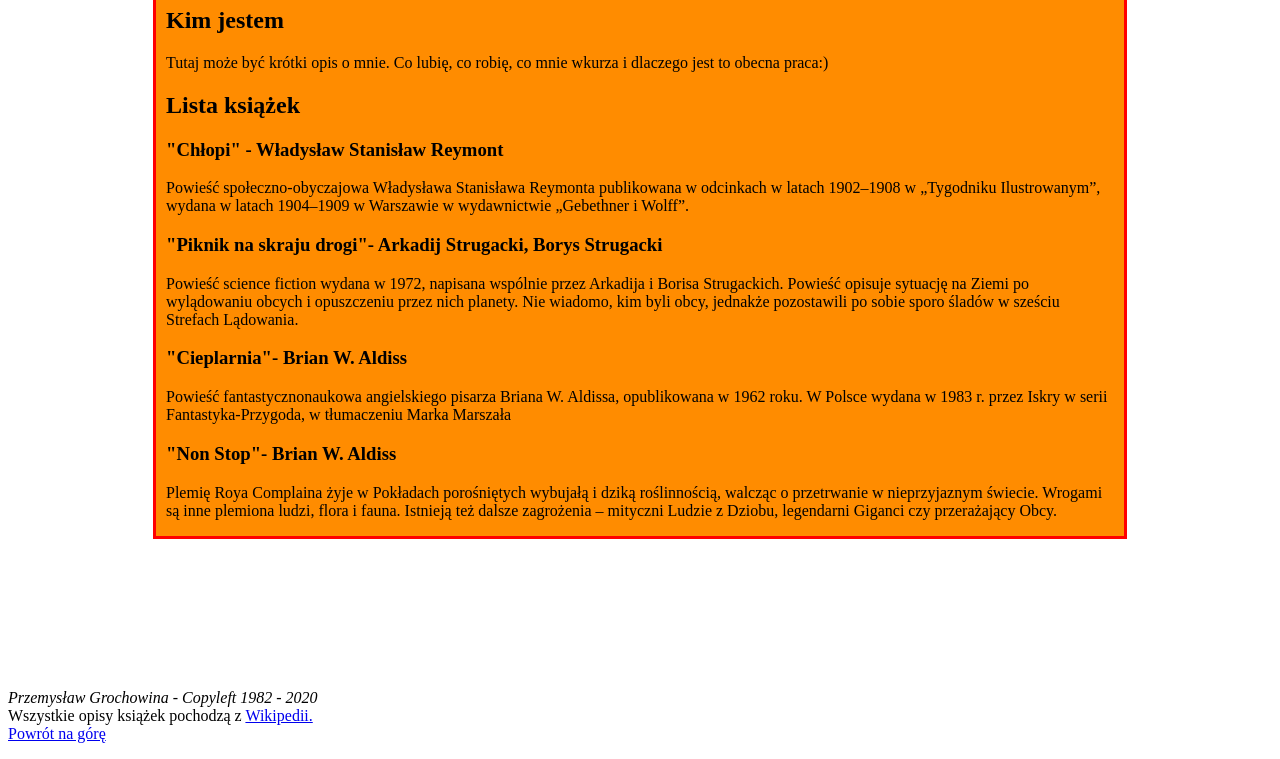
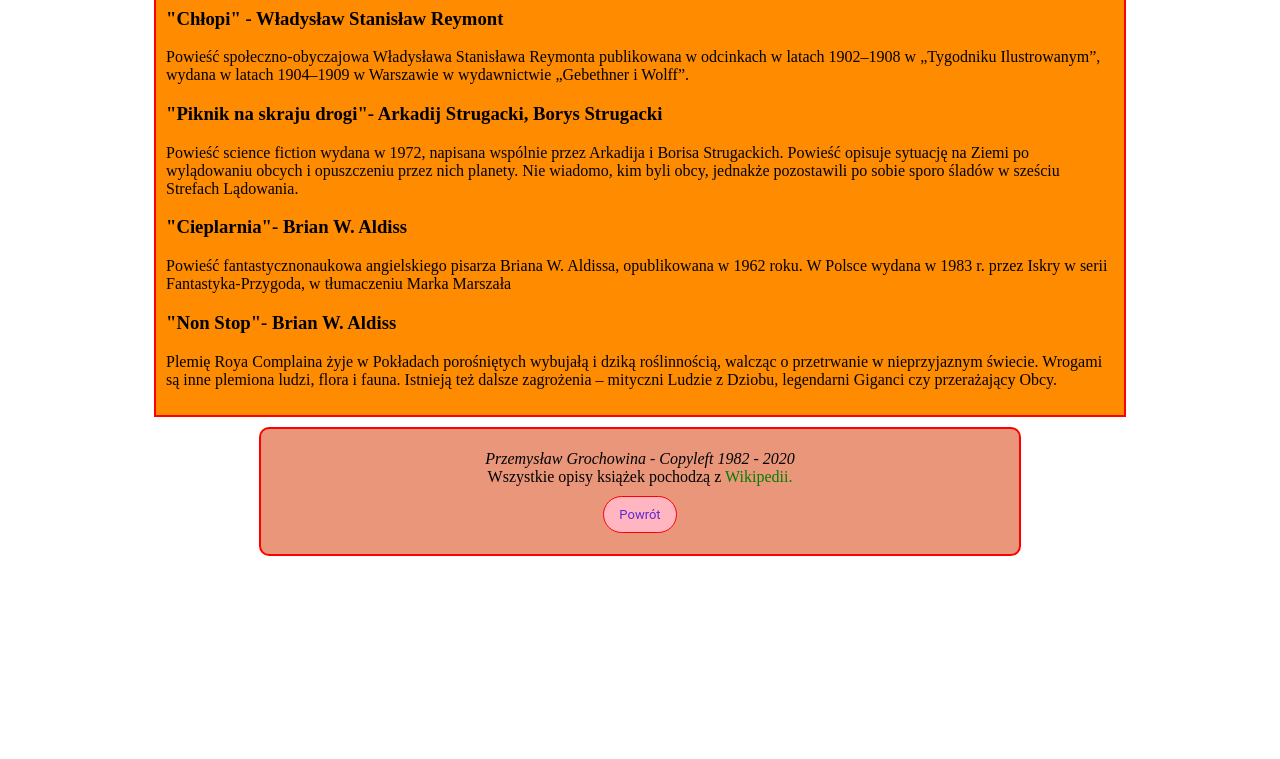
Before and after one commit to pgrochowina/homepage, a plain HTML site: page index.html in a window 1280 px wide. Shown: the part 252-1011 px from the top of the page. After the commit the page ends 816 px from the top, so only its background shows below. Drawn offline with Linux system fonts and the light colour scheme.

Commit message:
after styling footer

```diff
--- a/index.html
+++ b/index.html
@@ -17,9 +17,9 @@
       </nav>
     </header>
 
-    <main>
+    <main class="main">
       <header>
-        <h1>Kilka najciekawszych ksążek</h1>
+        <h1>Kilka najciekawszych książek</h1>
       </header>
 
       <section>
@@ -61,19 +61,17 @@
         </article>
         <article>
           <h3 class="auto-fill-header"></h3>
-          <p class="auto-fill-pragraph">
-
-          </p>
+          <p class="auto-fill-pragraph"></p>
         </article>
       </section>
     </main>
 
-    <footer>
+    <footer class="footer">
       <p>
-        <i>Przemysław Grochowina - Copyleft 1982 - 2020</i><br />
+        <i class=>Przemysław Grochowina - Copyleft 1982 - 2020</i><br />
         Wszystkie opisy książek pochodzą z
-        <a href="https://pl.wikipedia.org/">Wikipedii.</a><br />
-        <a href="#">Powrót na górę</a>
+        <a href="https://pl.wikipedia.org/" target="_blank" class="footer__link">Wikipedii.</a><br />
+        <a href="#" class="footer__link footer__link--return-up">Powrót</a>
       </p>
     </footer>
     <script src="main.js"></script>
--- a/style.css
+++ b/style.css
@@ -1,7 +1,34 @@
-main {
+.main {
     background-color: darkorange;
-    margin: 150px auto;
-    border: 3px solid red;
-    padding: 0px 10px;
+    margin: 10px auto;
+    border: 2px solid red;
+    padding: 10px 10px;
     width: 75%;
 }
+
+.footer{
+    background-color: darksalmon;
+    margin: 0px auto;
+    width: 60%;
+    border: 2px solid red;
+    border-radius: 10px;
+    text-align: center;
+    padding: 5px 0px;
+}
+
+.footer__link{
+    color: green;
+    text-decoration: none;
+}
+
+.footer__link--return-up{
+    font-size: small;
+    color: rgb(97, 38, 207);
+    background-color: lightpink;
+    padding: 10px 15px;
+    display: inline-block;
+    margin-top: 10px;
+    font-family: roboto;
+    border-radius: 40px;
+    border: 1px solid red;
+}
```
Also changed, not shown: main.js (line endings or trailing spaces).
